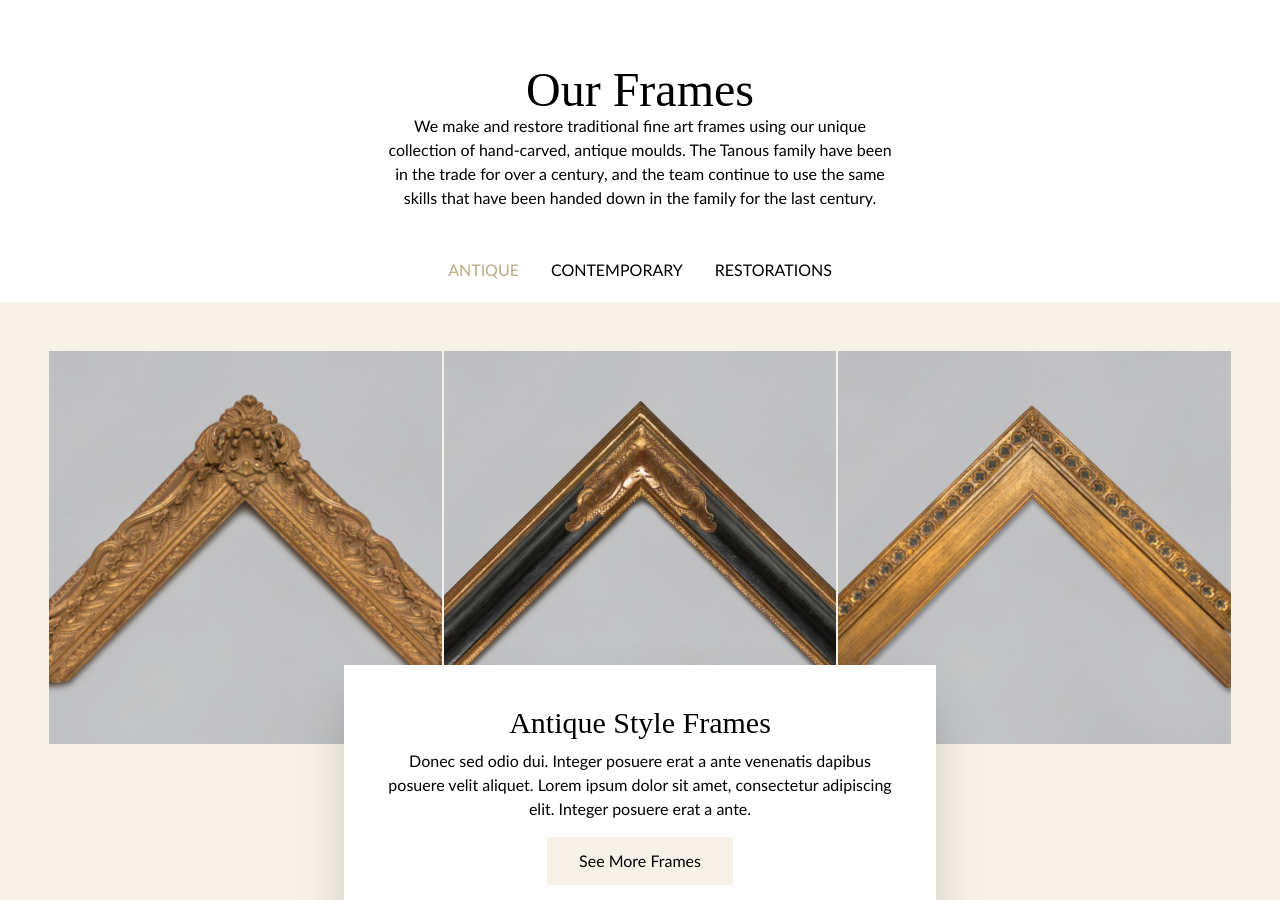
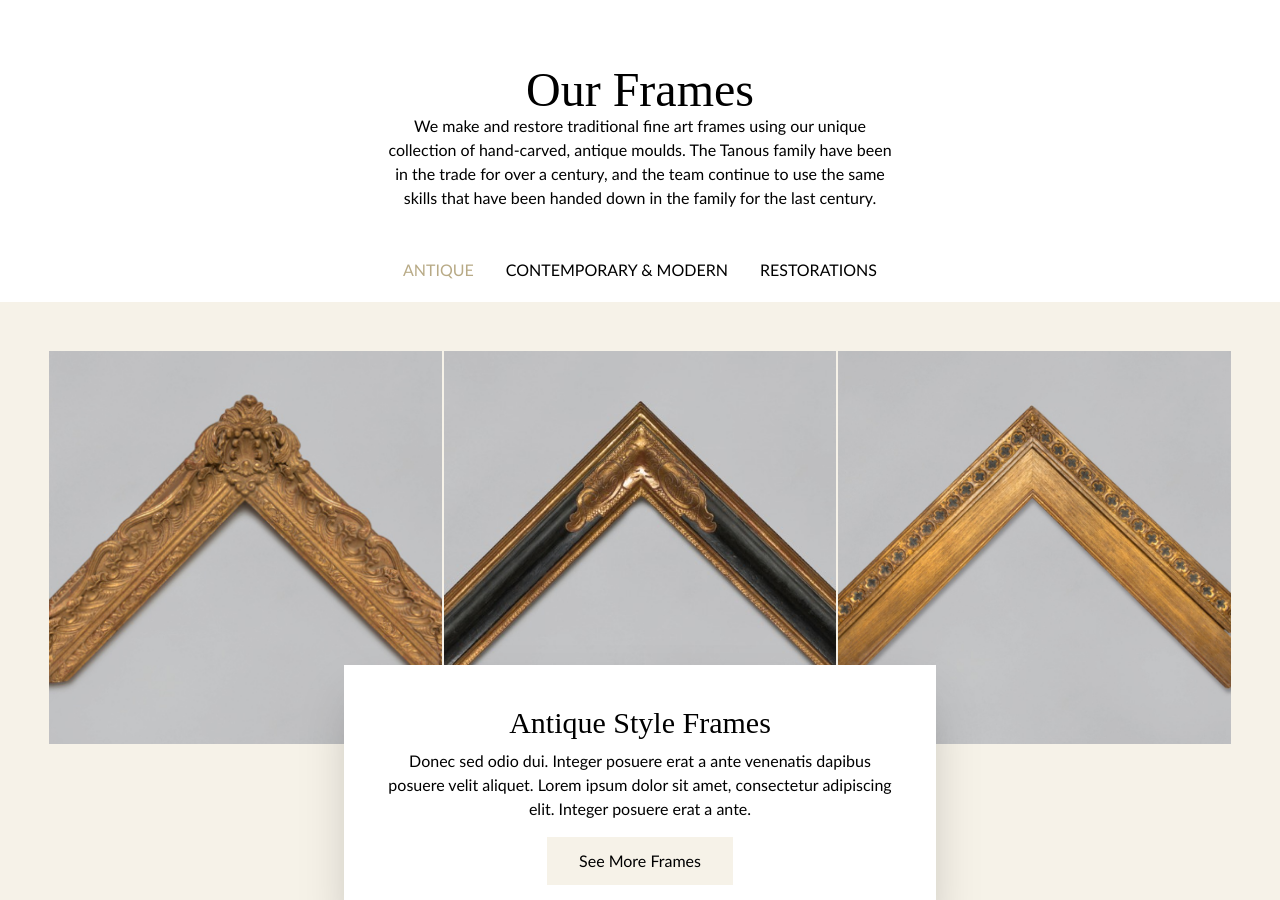
Before and after one commit to patwadden/tanousframes, a Jekyll site: the page built from index.html, in a window 1280 px wide and 900 px high, scrolled down 2145 px. Built offline with Jekyll 4.4.1, drawn with Linux system fonts in a browser that asks for light colours.

Commit message:
Updated 'index.html' via CloudCannon

```diff
--- a/index.html
+++ b/index.html
@@ -62,7 +62,7 @@
 
 	<div class="flex flex-wrap flex-row overflow-hidden justify-center container mx-auto mb-5">
 		<button data-target="antique" class="text-sm md:text-base toggle cursor-pointer block lg:inline-block lg:mt-0 hover:text-dark text-dark hover:text-white mr-2 sm:mr-4 uppercase font-sans">Antique</button>
-		<button data-target="contemporary" class="text-sm md:text-base toggle cursor-pointer block lg:inline-block lg:mt-0 hover:text-dark hover:text-white mx-2 sm:mx-4 uppercase font-sans">Contemporary</button>
+		<button data-target="contemporary" class="text-sm md:text-base toggle cursor-pointer block lg:inline-block lg:mt-0 hover:text-dark hover:text-white mx-2 sm:mx-4 uppercase font-sans">Contemporary &amp; Modern</button>
 		<button data-target="restorations" class="text-sm md:text-base toggle cursor-pointer block lg:inline-block lg:mt-0 hover:text-dark hover:text-white ml-2 sm:ml-4 uppercase font-sans">Restorations</button>
 	</div>
 
@@ -82,7 +82,7 @@
 
 			<div class="flex flex-wrap flex-row justify-center lg:-mt-20">
 				<div class="flex flex-wrap flex-row justify-center bg-white shadow-2xl p-4 md:p-10 xl:w-1/2 lg:w-2/3">
-					<h3 class="text-2xl md:text-3xl leading-tight mb-2 font-serif text-center">Antique Style Frames</h3>
+					<h3 class="editable text-2xl md:text-3xl leading-tight mb-2 font-serif text-center">Antique Style Frames</h3>
 					<p class="editable text-center font-sans font-light">
 					  Donec sed odio dui. Integer posuere erat a ante venenatis dapibus posuere velit aliquet. Lorem ipsum dolor sit amet, consectetur adipiscing elit. Integer posuere erat a ante.
 					</p>
@@ -106,7 +106,7 @@
 
 			<div class="flex flex-wrap flex-row justify-center lg:-mt-20">
 				<div class="flex flex-wrap flex-row justify-center bg-white shadow-2xl p-4 md:p-10 xl:w-1/2 lg:w-2/3">
-					<h3 class="text-2xl md:text-3xl leading-tight mb-2 font-serif text-center">Contemporary Style Frames</h3>
+					<h3 class="editable text-2xl md:text-3xl leading-tight mb-2 font-serif text-center">Contemporary &amp; Modern Frames</h3>
 					<p class="editable text-center font-sans font-light">
 					  Vestibulum id ligula porta felis euismod semper. Donec id elit non mi porta gravida at eget metus. Sed posuere consectetur est at lobortis. Ornare Amet Cras Tristique Sollicitudin.
 					</p>
@@ -130,7 +130,7 @@
 
 			<div class="flex flex-wrap flex-row justify-center lg:-mt-20">
 				<div class="flex flex-wrap flex-row justify-center bg-white shadow-2xl p-4 md:p-10 xl:w-1/2 lg:w-2/3">
-					<h3 class="text-2xl md:text-3xl leading-tight mb-2 font-serif text-center">Frame Restorations</h3>
+					<h3 class="editable text-2xl md:text-3xl leading-tight mb-2 font-serif text-center">Frame Restorations</h3>
 					<p class="editable text-center font-sans font-light">
 					  Duis mollis, est non commodo luctus, nisi erat porttitor ligula, eget lacinia odio sem nec elit. Cras justo odio, dapibus ac facilisis in, egestas eget quam. Donec ullamcorper nulla non metus auctor fringilla.
 					</p>
```
